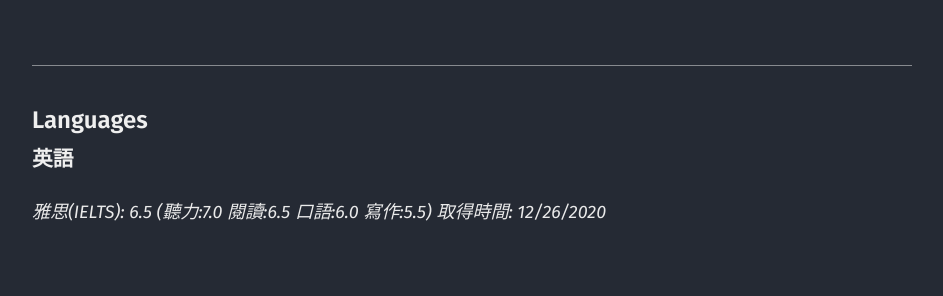
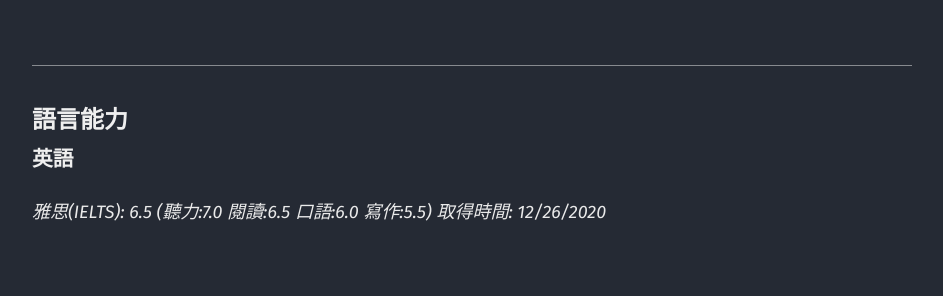
Before and after one commit to chen709847237/chen709847237, a Jekyll site: the page built from cv_cn.md, in a window 1280 px wide and 900 px high, scrolled down 2826 px. Shown: the part 482-778 px from the top of the window, without its empty margins (40-983 px from the left). Built offline with Jekyll 4.4.1, drawn with Linux system fonts in a browser that asks for light colours.

Commit message:
Update languages.html

```diff
--- a/_includes/cv_cn/languages.html
+++ b/_includes/cv_cn/languages.html
@@ -1,7 +1,7 @@
 {% if cv.languages %}
   <div id="languages" class="entry">
     <header class="entry-header">
-      <h3 class="entry-title">Languages</h3>
+      <h3 class="entry-title">語言能力</h3>
     </header>
 
     <div class="entry-content">
```
